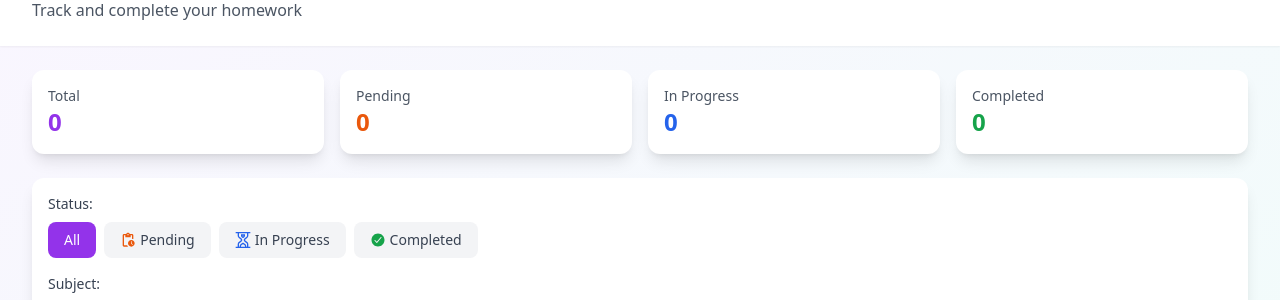
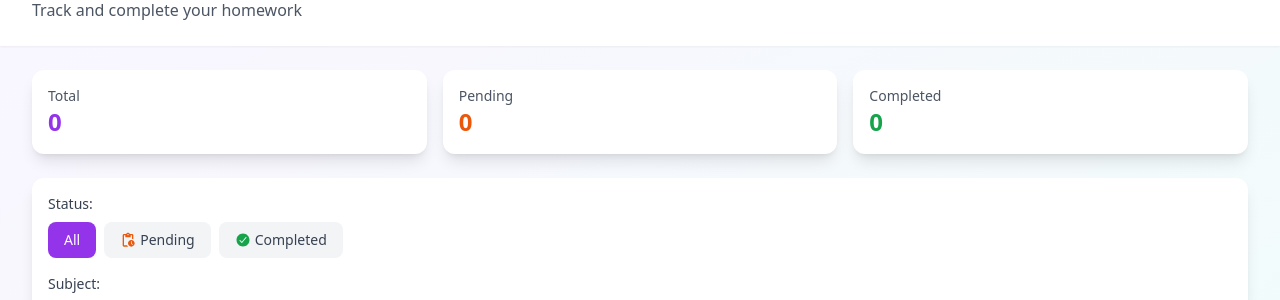
Before and after one commit to Tonytai2611/Homework-Management-Progress, a React (Vite) app in the folder frontend/: page /student/assignments in a window 1280 px wide. Shown: the part 138-438 px from the top of the page. Built offline with nearby package versions, Linux system fonts and the light colour scheme; no server answers; sample sign-in values are in the browser's storage.

Commit message:
delete in progress chart

```diff
--- a/frontend/src/pages/StudentAssignments.jsx
+++ b/frontend/src/pages/StudentAssignments.jsx
@@ -106,7 +106,7 @@ const StudentAssignments = () => {
                 )}
 
                 {/* Stats Overview */}
-                <div className="grid grid-cols-2 sm:grid-cols-4 gap-3 sm:gap-4 mb-4 sm:mb-6">
+                <div className="grid grid-cols-2 sm:grid-cols-3 gap-3 sm:gap-4 mb-4 sm:mb-6">
                     <div className="bg-white rounded-xl shadow-lg p-3 sm:p-4">
                         <p className="text-xs sm:text-sm text-gray-600">Total</p>
                         <p className="text-xl sm:text-2xl font-bold text-purple-600">{stats.total}</p>
@@ -114,10 +114,6 @@ const StudentAssignments = () => {
                     <div className="bg-white rounded-xl shadow-lg p-3 sm:p-4">
                         <p className="text-xs sm:text-sm text-gray-600">Pending</p>
                         <p className="text-xl sm:text-2xl font-bold text-orange-600">{stats.pending}</p>
-                    </div>
-                    <div className="bg-white rounded-xl shadow-lg p-3 sm:p-4">
-                        <p className="text-xs sm:text-sm text-gray-600">In Progress</p>
-                        <p className="text-xl sm:text-2xl font-bold text-blue-600">{stats.inProgress}</p>
                     </div>
                     <div className="bg-white rounded-xl shadow-lg p-3 sm:p-4">
                         <p className="text-xs sm:text-sm text-gray-600">Completed</p>
@@ -132,7 +128,7 @@ const StudentAssignments = () => {
                         <div>
                             <span className="text-xs sm:text-sm font-medium text-gray-700 mb-2 block">Status:</span>
                             <div className="flex flex-wrap gap-2">
-                                {['all', 'pending', 'in-progress', 'completed'].map((status) => (
+                                {['all', 'pending', 'completed'].map((status) => (
                                     <button
                                         key={status}
                                         onClick={() => setFilter(status)}
@@ -144,13 +140,10 @@ const StudentAssignments = () => {
                                         {status === 'pending' && (
                                             <MdOutlinePendingActions className={`w-3.5 h-3.5 sm:w-4 sm:h-4 ${filter === status ? 'text-white' : 'text-orange-600'}`} />
                                         )}
-                                        {status === 'in-progress' && (
-                                            <GrInProgress className={`w-3.5 h-3.5 sm:w-4 sm:h-4 ${filter === status ? 'text-white' : 'text-blue-600'}`} />
-                                        )}
                                         {status === 'completed' && (
                                             <IoCheckmarkCircle className={`w-3.5 h-3.5 sm:w-4 sm:h-4 ${filter === status ? 'text-white' : 'text-green-600'}`} />
                                         )}
-                                        <span>{status === 'in-progress' ? 'In Progress' : status.charAt(0).toUpperCase() + status.slice(1)}</span>
+                                        <span>{status.charAt(0).toUpperCase() + status.slice(1)}</span>
                                     </button>
                                 ))}
                             </div>
```
